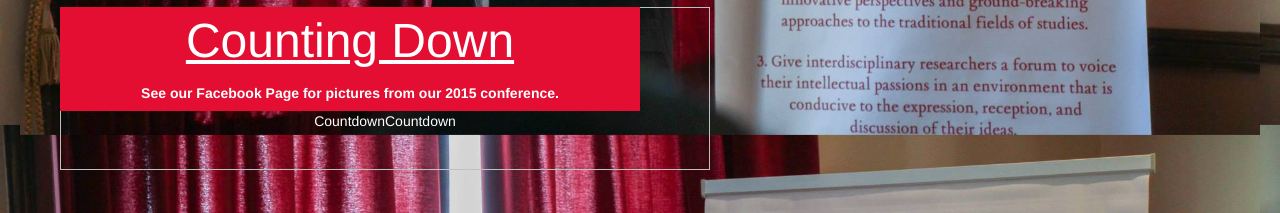
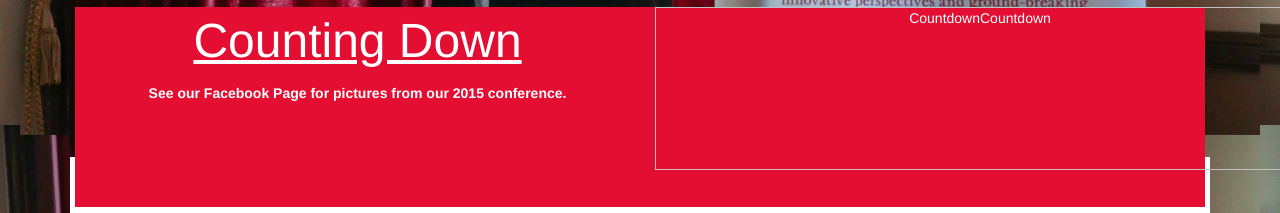
Before and after one commit to tongniu2/NiRC2016, a plain HTML site: page index.html in a window 1280 px wide. Shown: the part 739-952 px from the top of the page. Drawn offline with nearby package versions, Linux system fonts and the light colour scheme.

Commit message:
Update index.html

```diff
--- a/index.html
+++ b/index.html
@@ -61,13 +61,12 @@
                     </font></h1>
                     <h5><font style="font-family: "Roboto", Arial, sans-serif; font-size:18px; color:white;"><b>Friday, January 18</b></font></h5>
                 </div>
-                <div class="row">
-                <div class="col-md-6" style="background-color:#e30e31; font-size: 48px;">
+                <div class="col-md-6" style="background-color:#e30e31; font-size: 48px; height:200px;">
                 <span style="text-decoration: underline;">Counting Down</span><br>
                 <h5><font style="font-family: "Roboto", Arial, sans-serif; font-size:18px; color:white;"><b>See our Facebook Page for pictures from our 2015 conference.</b></font></h5>
                 </div>
-                <div class="style="background-color:#e30e31;">
-		<div class="tc_div_92186" style="width:650px;height:162.50px;border:1px solid #C0C0C0;"><a title="Countdown" href="http://www.tickcounter.com/countdown/1458309600000/america-montreal/dhms/E30E31E30E31000000FFFFFF/">Countdown</a><a title="Countdown" href=#>Countdown</a></div><script type="text/javascript">(function(){ var s=document.createElement('script');s.src="http://www.tickcounter.com/loader.js";s.async='async';s.onload=function() { tc_widget_loader('tc_div_92186', 'Countdown', 650, ['1458309600000', 'america-montreal', 'dhms', 'E30E31E30E31000000FFFFFF', '650', 'C0C0C01', '']);};s.onreadystatechange=s.onload;var head=document.getElementsByTagName('head')[0];head.appendChild(s);}());</script>		</div>
+                <div class="col-md-6" style="background-color:#e30e31; height:200px;">
+		<div class="tc_div_92186" style="width:650px;height:162.50px;border:1px solid #C0C0C0;"><a title="Countdown" href="http://www.tickcounter.com/countdown/1458309600000/america-montreal/dhms/E30E31E30E31000000FFFFFF/">Countdown</a><a title="Countdown" href=#>Countdown</a></div>
 		</div>
             <!--./row-->
      </section>
@@ -209,6 +208,7 @@
     </div>
     <!-- END MAIN CONTAINER -->
     <!--REQUIRED SCRIPTS FILES-->
+    <script type="text/javascript">(function(){ var s=document.createElement('script');s.src="http://www.tickcounter.com/loader.js";s.async='async';s.onload=function() { tc_widget_loader('tc_div_92186', 'Countdown', 650, ['1458309600000', 'america-montreal', 'dhms', 'E30E31E30E31000000FFFFFF', '650', 'C0C0C01', '']);};s.onreadystatechange=s.onload;var head=document.getElementsByTagName('head')[0];head.appendChild(s);}());</script>
     <!--SCRIPTS AT END SO PAGE WILL TAKE LESS TIME TO LOAD-->
     <!--REQUIRED CORE JQUERY SCRIPTS FILE-->
 	<script src="http://code.jquery.com/jquery-1.11.0.min.js"></script>
```
